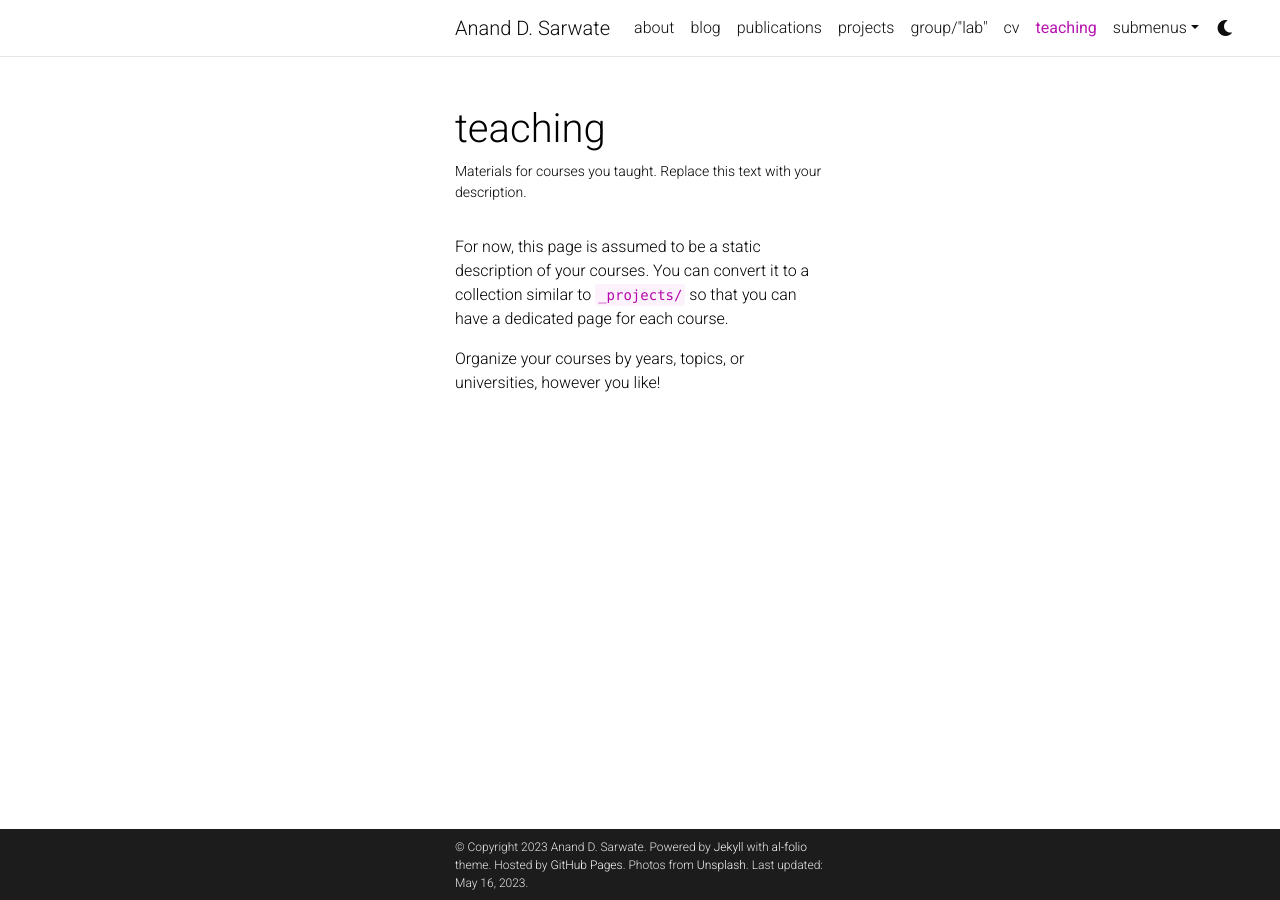
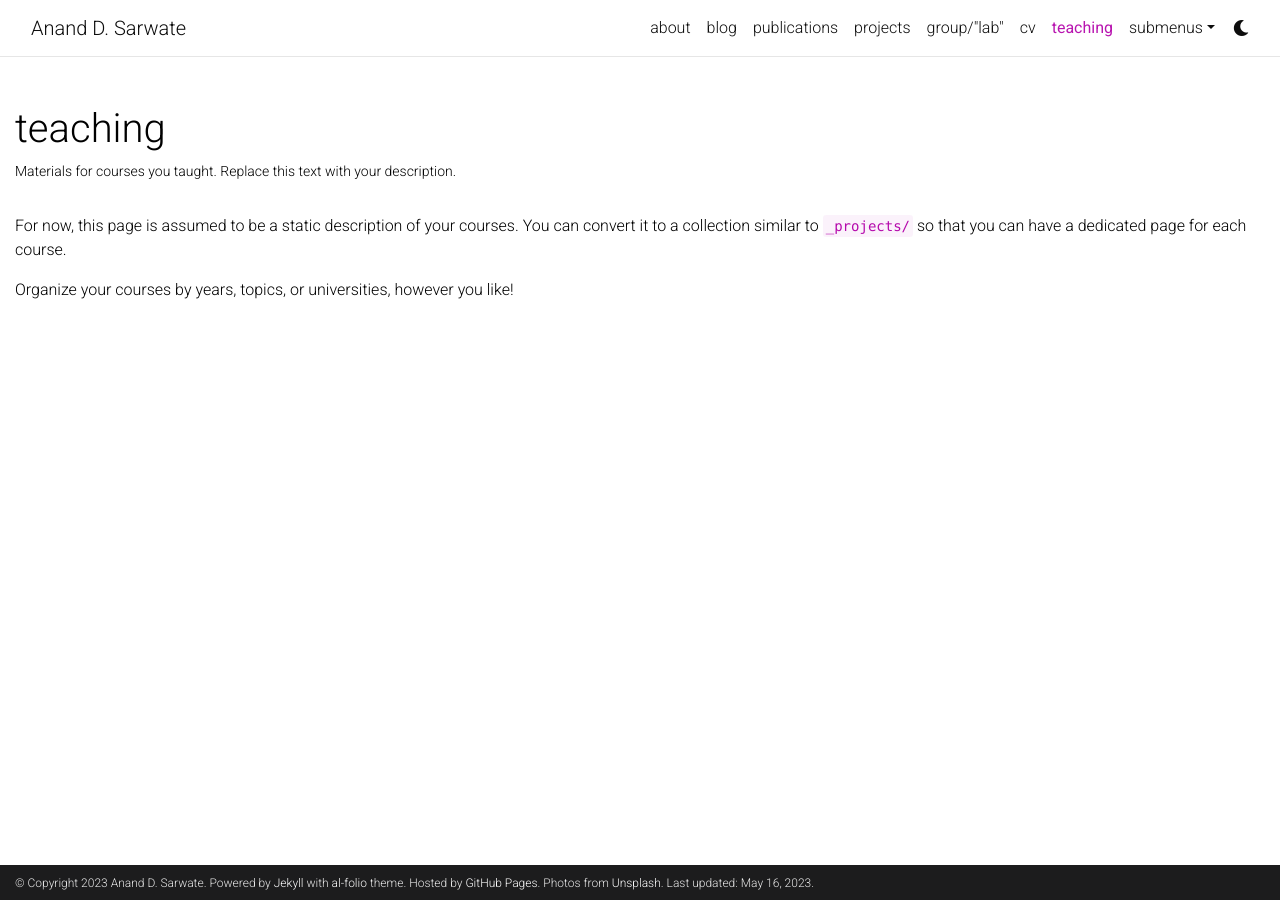
Before and after one commit to adsarwate/adsarwate.github.io, a Jekyll site: the page built from _pages/teaching.md, in a window 1280 px wide. Built offline with Jekyll 4.4.1, drawn with Linux system fonts in a browser that asks for light colours; full-size pictures stand in for the smaller copies a plugin makes; comment, search, counter and statistics services are not loaded; a style sheet for code colours, icons or effects is not loaded.

Commit message:
Update _variables.scss
widen screen

```diff
--- a/_sass/_variables.scss
+++ b/_sass/_variables.scss
@@ -38,4 +38,4 @@ $code-bg-color-light:     rgba($purple-color, 0.05);
 $code-bg-color-dark:      #2c3237 !default;
 
 // make wider screens
-$max-content-width: 400px;
+$max-content-width: 2000px;
```
